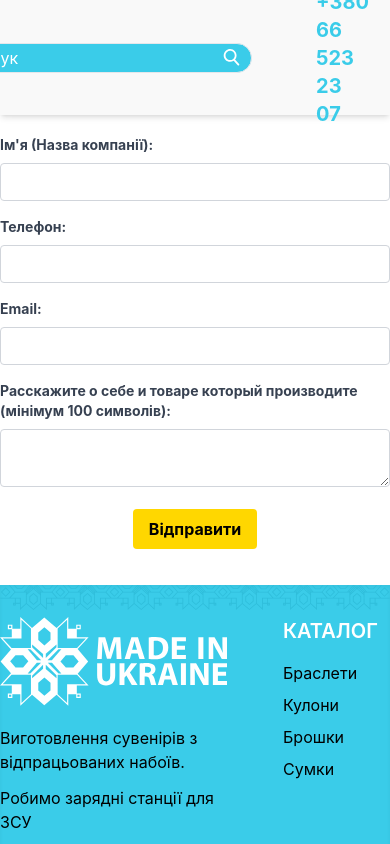
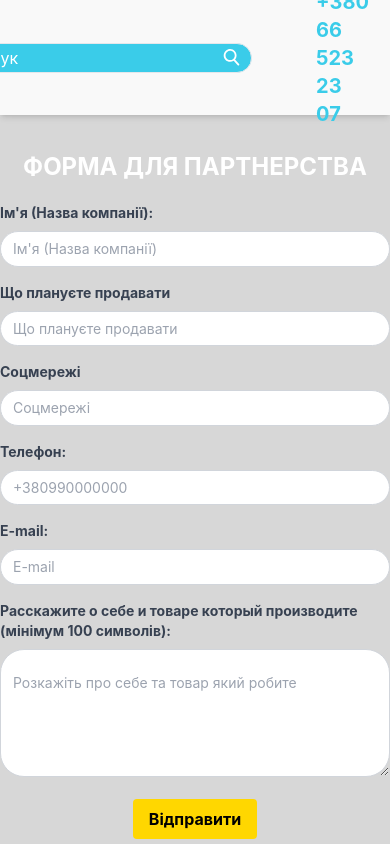
Before and after one commit to TommoBosha/miumarket, a Next.js app: page /partners in a window 390 px wide. Shown: the top 844 px of the page. Built offline with nearby package versions, Linux system fonts and the light colour scheme; no server answers.

Commit message:
fix hamburger menu styles, add some logic of catalog, add two iputs to form in partners

```diff
--- a/models/Partners.js
+++ b/models/Partners.js
@@ -3,18 +3,26 @@ import mongoose from "mongoose";
 const partnerSchema = new mongoose.Schema(
     {
         companyName: { type: String, require: true },
-        phone: { type: String, require: true, match: [/^(\+380\d{9})$/, "Invalid phone number"] },
+        phone: {
+            type: String,
+            require: true,
+            match: [/^(\+380\d{9})$/, "Invalid phone number"],
+        },
         email: {
             type: String,
             required: [true, "Email is required."],
             match: [/^[\w.%+-]+@[\w.-]+\.[A-Za-z]{2,}$/i, "Invalid email address"],
         },
+        socialMedia: { type: String },
+        product: { type: String, require: true },
         description: { type: String, require: true, minLength: 10 },
-    }, {
-    timestamps: true,
-}
+    },
+    {
+        timestamps: true,
+    }
 );
 
-const Partner = mongoose.models.Partner || mongoose.model('Partner', partnerSchema);
+const Partner =
+    mongoose.models.Partner || mongoose.model("Partner", partnerSchema);
 
 export default Partner;
--- a/pages/catalog/[category].js
+++ b/pages/catalog/[category].js
@@ -86,11 +86,14 @@ export async function getServerSideProps(context) {
     } else {
         childCategories = await Category.find({ parent: category });
 
-        //  усі айді дочірніх категорій
-        const childCategoryIds = childCategories.map((childCategory) => childCategory._id);
+        //  всі айді дочірніх категорій
+        const categoryIds = [...childCategories.map((childCategory) => childCategory._id), category];
 
-        // Шукаємо продукти, які належать до дочірніх категорій
-        products = await Product.find({ category: { $in: childCategoryIds } });
+        console.log("categoryIds", categoryIds);
+        // шукаємо продукти, які належать до дочірніх категорій
+        products = await Product.find({ category: { $in: categoryIds } });
+
+        // products = await Product.find({ category: category });
     }
 
     return {
--- /dev/null
+++ b/pages/catalog/index.js
@@ -0,0 +1,10 @@
+import React from 'react'
+import Layout from '../../components/Layout'
+
+export default function CatalogPage() {
+    return (
+        <Layout>
+            <h1>Catalog</h1>
+        </Layout>
+    )
+}
--- a/pages/partners.js
+++ b/pages/partners.js
@@ -3,6 +3,7 @@ import { useForm, Controller } from 'react-hook-form'
 import Layout from '../components/Layout'
 import styled from 'styled-components'
 import { sendPartnerForm } from '../lib/api'
+import Image from 'next/image'
 
 export default function Partners() {
     const { handleSubmit, control, formState: { errors } } = useForm()
@@ -13,10 +14,10 @@ export default function Partners() {
         try {
             await sendPartnerForm(data);
             console.log("Form successfully submitted!");
-            // Додаткові логіки, які ви хочете виконати після успішної відправки форми
+
         } catch (error) {
             console.error("Failed to submit form: ", error);
-            // Додаткові логіки, які ви хочете виконати у випадку помилки відправки форми
+
         }
     }
 
@@ -32,18 +33,55 @@ export default function Partners() {
 
     return (
         <Layout>
-            <form onSubmit={handleSubmit(onSubmit)} className="w-full max-w-md mx-auto py-5">
+            <div className="m-auto" style={{ background: '#D7D7D7' }}>
+                <h1 className='uppercase text-white text-center pt-9 text-2xl' style={{ fontWeight: '700' }}>форма для партнерства </h1>
+                <form onSubmit={handleSubmit(onSubmit)} className="w-full max-w-md mx-auto py-5 relative z-10">
                     <div className="mb-4">
-                    <label className="block text-gray-700 text-sm font-bold mb-2" htmlFor="companyName">Ім&#39;я (Назва компанії):</label>
+                        <label
+                            className="block text-gray-700 text-sm font-bold mb-2"
+                            htmlFor="companyName">Ім&#39;я (Назва компанії):</label>
                         <Controller
                             name="companyName"
                             control={control}
                             defaultValue=""
                             rules={{ required: true }}
-                        render={({ field }) => <input {...field} id="companyName" className={`appearance-none border ${errors.companyName ? 'border-red-500' : 'border-gray-300'} rounded w-full py-2 px-3 text-gray-700 leading-tight focus:outline-none focus:shadow-outline`} />}
+                            render={({ field }) => <input {...field}
+                                id="companyName"
+                                placeholder='Ім&#39;я (Назва компанії)'
+                                className={`appearance-none border rounded-3xl ${errors.companyName ? 'border-red-500' : 'border-gray-300'} rounded w-full py-2 px-3 text-gray-700 text-sm leading-tight focus:outline-none focus:shadow-outline`} />}
                         />
                         {errors.companyName && <p className="text-red-500 text-xs italic"> Поле обов&#39;язкове</p>}
                     </div>
+
+                    <div className="mb-4">
+                        <label className="block text-gray-700 text-sm font-bold mb-2" htmlFor="product">Що плануєте продавати</label>
+                        <Controller
+                            name="product"
+                            control={control}
+                            defaultValue=""
+                            rules={{ required: true }}
+                            render={({ field }) => <input {...field}
+                                id="product"
+                                placeholder='Що плануєте продавати'
+                                className={`appearance-none border rounded-3xl ${errors.product ? 'border-red-500' : 'border-gray-300'} rounded w-full py-2 px-3 text-gray-700 text-sm leading-tight focus:outline-none focus:shadow-outline`} />}
+                        />
+                        {errors.product && <p className="text-red-500 text-xs italic"> Поле обов&#39;язкове</p>}
+                    </div>
+
+                    <div className="mb-4">
+                        <label className="block text-gray-700 text-sm font-bold mb-2" htmlFor="socialMedia">Соцмережі</label>
+                        <Controller
+                            name="socialMedia"
+                            control={control}
+                            defaultValue=""
+                            render={({ field }) => <input {...field}
+                                id="socialMedia"
+                                placeholder='Соцмережі'
+                                className={`appearance-none border rounded-3xl border-gray-300  w-full py-2 px-3 text-gray-700 text-sm leading-tight focus:outline-none focus:shadow-outline`} />}
+                        />
+
+                    </div>
+
                     <div className="mb-4">
                         <label className="block text-gray-700 text-sm font-bold mb-2" htmlFor="phone">Телефон:</label>
                         <Controller
@@ -51,18 +89,24 @@ export default function Partners() {
                             control={control}
                             defaultValue=""
                             rules={{ required: true, pattern: /^(\+380\d{9})$/ }}
-                        render={({ field }) => <input {...field} id="phone" className={`appearance-none border ${errors.phone ? 'border-red-500' : 'border-gray-300'} rounded w-full py-2 px-3 text-gray-700 leading-tight focus:outline-none focus:shadow-outline`} />}
+                            render={({ field }) => <input {...field}
+                                id="phone"
+                                placeholder='+380990000000'
+                                className={`appearance-none border rounded-3xl ${errors.phone ? 'border-red-500' : 'border-gray-300'} rounded w-full py-2 px-3 text-gray-700 text-sm leading-tight focus:outline-none focus:shadow-outline`} />}
                         />
                         {errors.phone && <p className="text-red-500 text-xs italic">Введіть правильний формат телефону (+380XXXXXXXXX)</p>}
                     </div>
                     <div className="mb-4">
-                    <label className="block text-gray-700 text-sm font-bold mb-2" htmlFor="email">Email:</label>
+                        <label className="block text-gray-700 text-sm font-bold mb-2" htmlFor="email">E-mail:</label>
                         <Controller
                             name="email"
                             control={control}
                             defaultValue=""
                             rules={{ required: true, pattern: /^[A-Z0-9._%+-]+@[A-Z0-9.-]+\.[A-Z]{2,}$/i }}
-                        render={({ field }) => <input {...field} id="email" className={`appearance-none border ${errors.email ? 'border-red-500' : 'border-gray-300'} rounded w-full py-2 px-3 text-gray-700 leading-tight focus:outline-none focus:shadow-outline`} />}
+                            render={({ field }) => <input {...field}
+                                id="email"
+                                placeholder='E-mail'
+                                className={`appearance-none border rounded-3xl ${errors.email ? 'border-red-500' : 'border-gray-300'} rounded w-full py-2 px-3 text-gray-700 text-sm leading-tight focus:outline-none focus:shadow-outline`} />}
                         />
                         {errors.email && <p className="text-red-500 text-xs italic">Введіть правильний формат email(example@mail.com)</p>}
                     </div>
@@ -73,7 +117,10 @@ export default function Partners() {
                             control={control}
                             defaultValue=""
                             rules={{ required: true, minLength: 10 }}
-                        render={({ field }) => <textarea {...field} id="description" className={`appearance-none border ${errors.description ? 'border-red-500' : 'border-gray-300'} rounded w-full py-2 px-3 text-gray-700 leading-tight focus:outline-none focus:shadow-outline`} />}
+                            render={({ field }) => <textarea {...field}
+                                id="description"
+                                placeholder='Розкажіть про себе та товар який робите'
+                                className={`appearance-none border rounded-3xl ${errors.description ? 'border-red-500' : 'border-gray-300'} rounded w-full py-6 px-3 h-32 text-gray-700 text-sm leading-tight focus:outline-none focus:shadow-outline`} />}
                         />
                         {errors.description && <p className="text-red-500 text-xs italic">Мінімум 100 символів</p>}
                     </div>
@@ -87,6 +134,17 @@ export default function Partners() {
                         </ButtonStyles>
                     </div>
                 </form>
+                <Image
+                    src={'/images/gray.svg'}
+                    alt="uzor"
+                    width={1900}
+                    height={253}
+                    className=" absolute left-0 bottom-0 "
+                    style={{
+                        zIndex: 0,
+                    }}
+                />
+            </div>
         </Layout >
     )
 }
--- a/styles/globals.css
+++ b/styles/globals.css
@@ -53,26 +53,33 @@ nav {
   height: auto;
 }
 
+.custom-li > a {
+  display: flex;
+  align-items: center;
+  padding: 10px 0;
+  padding-left: 15px;
+  border-radius: 10px;
+  color: #000;
+}
+
+.custom-li > a > svg {
+  margin-right: 8px;
+}
+
 .custom-li:hover > a,
 .custom-li:active > a {
   background-color: #38c2dd;
-
-  padding: 13px 0;
-  padding-left: 15px;
-  border-radius: 10px;
-  color: #000;
-  transition: background-color 0.5s, color 0.5s;
 }
 
+.custom-category-li > a {
+  padding: 8px 0;
+  padding-left: 45px;
+  border-radius: 10px;
+}
 .custom-category-li:hover > a,
 .custom-category-li:active > a {
   background-color: #38c2dd;
-
-  padding: 13px 0;
-  padding-left: 45px;
-  border-radius: 10px;
   color: #000;
-  transition: background-color 0.5s, color 0.5s;
 }
 
 input,
```
Also changed, not shown: components/BurgerMenu.js (+24 -13 lines), pages/api/partners.js (+26 -2 lines), public/images/gray.svg (added). Lines whose indentation alone changed are shown as unchanged.
